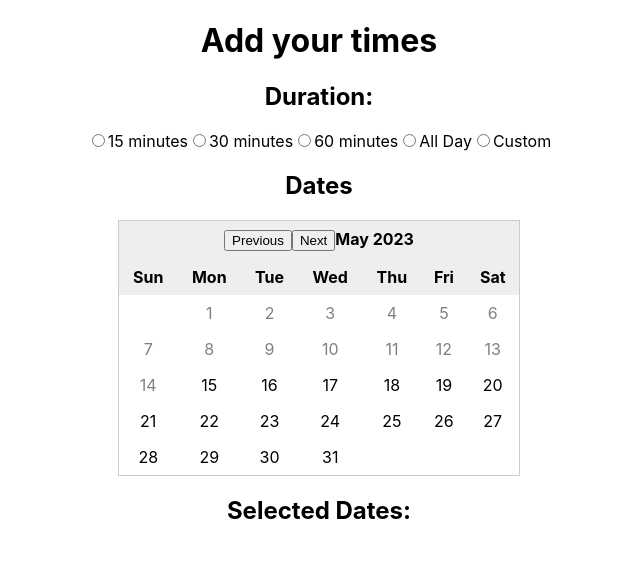
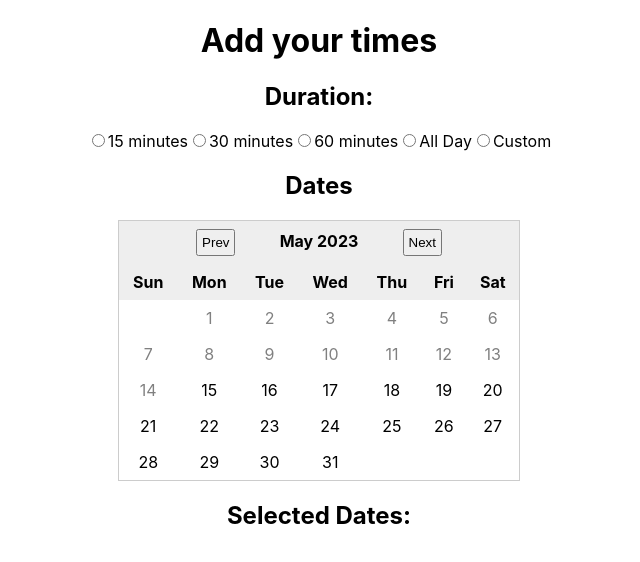
Before and after one commit to AYanchev01/Vote-for-meeting, a React (Create React App) app in the folder client/: page / in a window 1280 px wide. Shown: the top 562 px of the page, without its empty margins (321-961 px from the left). Built offline with nearby package versions, Linux system fonts and the light colour scheme.

Commit message:
make buttons 14ch apart

```diff
--- a/client/src/components/Calendar.css
+++ b/client/src/components/Calendar.css
@@ -73,3 +73,18 @@ h2 {
   justify-content: center;
   display: flex;
 }
+
+button {
+  padding: 4px 4px;
+  margin-right: 8px;
+  margin-left: 8px;
+}
+
+.start-time select {
+  padding: 4px 4px;
+}
+.calendar-month-year {
+  display: inline-block;
+  width: 14ch;
+  text-align: center;
+}
--- a/client/src/components/Calendar.tsx
+++ b/client/src/components/Calendar.tsx
@@ -151,9 +151,11 @@ const Calendar: React.FC<CalendarProps> = ({ selectedDuration, customDuration })
                     <thead>
                         <tr>
                             <th colSpan={7}>
-                                <button onClick={handlePreviousMonth}>Previous</button>
+                                <button onClick={handlePreviousMonth}>Prev</button>
+                                <span className="calendar-month-year">
+                                    {monthNames[currentMonth]} {currentYear}
+                                </span>
                                 <button onClick={handleNextMonth}>Next</button>
-                                {monthNames[currentMonth]} {currentYear}
                             </th>
                         </tr>
                         <tr>
@@ -181,7 +183,7 @@ const Calendar: React.FC<CalendarProps> = ({ selectedDuration, customDuration })
                         <div>
                             <div>{date.toDateString()}</div>
                             {startTimeInputs[date.toISOString()]?.map((time, i) => (
-                                <div key={i}>
+                                <div key={i} className="start-time">
                                     <select
                                         value={time}
                                         onChange={(e) => handleStartTimeChange(date, i, e.target.value)}
@@ -205,7 +207,6 @@ const Calendar: React.FC<CalendarProps> = ({ selectedDuration, customDuration })
         </div>
     );
 
-
 };
 
 export default Calendar;
```
